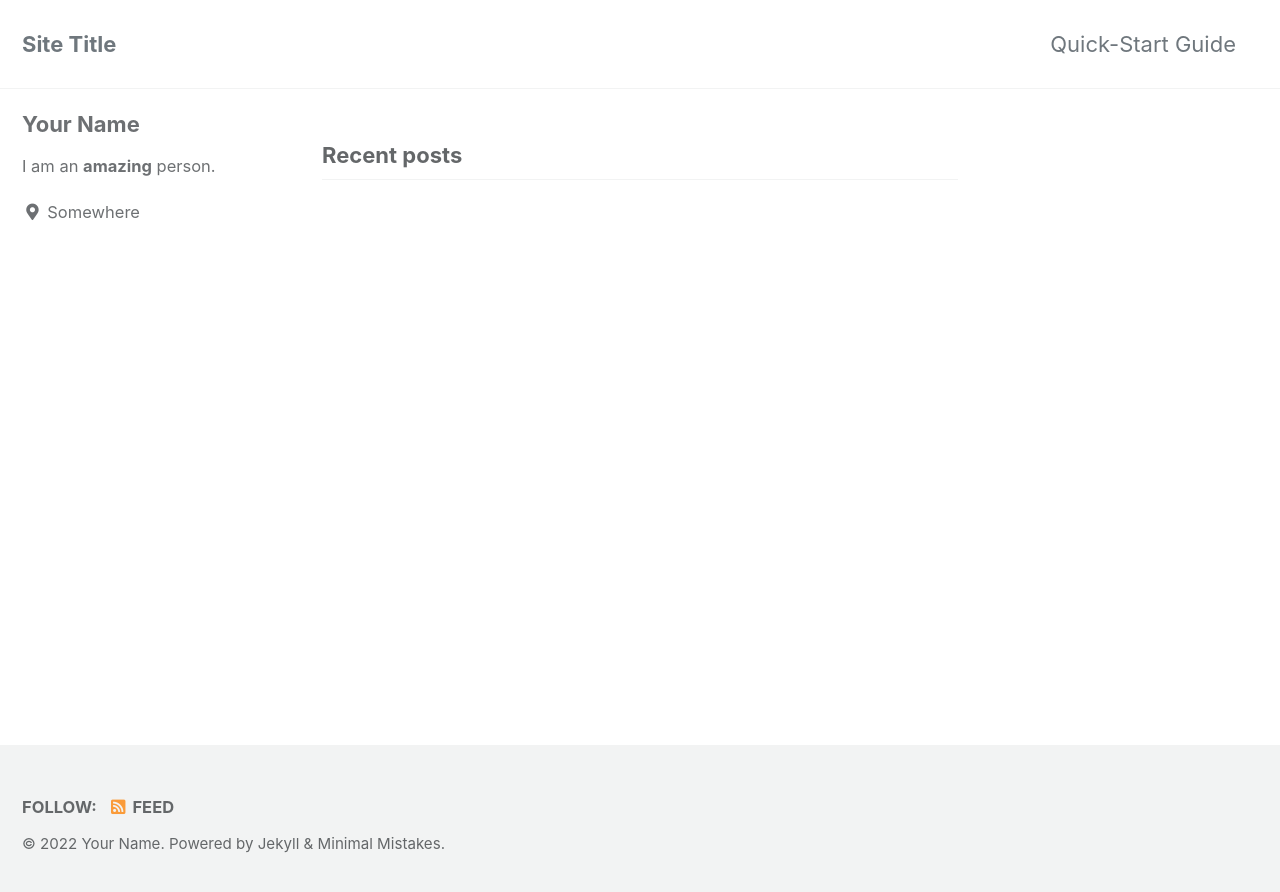
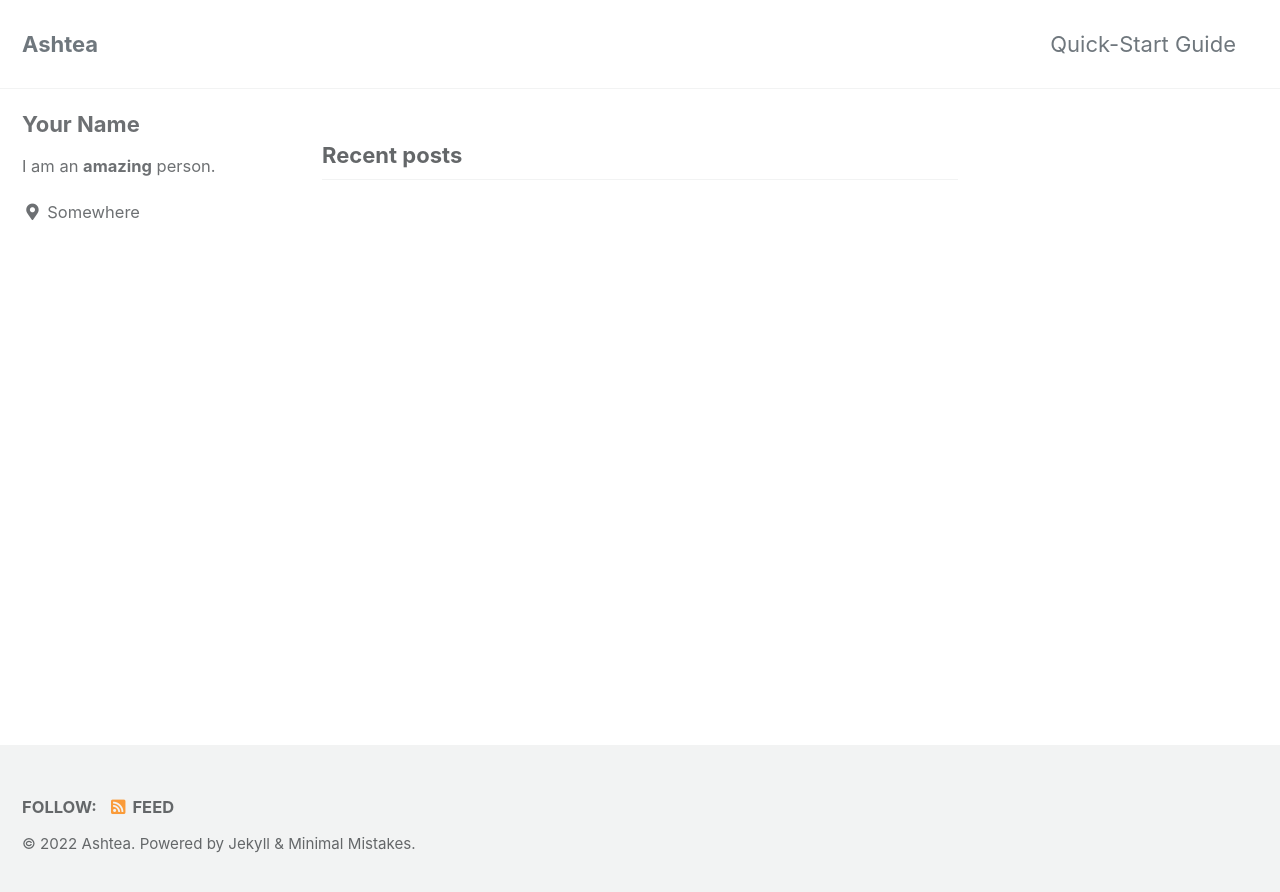
Before and after one commit to bobaashtea/bobaashtea.github.io, a Jekyll site: the page built from index.html, in a window 1280 px wide. Shown: the top 892 px of the page. Built offline with Jekyll 4.4.1, drawn with Linux system fonts in a browser that asks for light colours; cached includes are drawn as plain includes; the list of posts is cut into pages by our own code.

Commit message:
edit config

```diff
--- a/_config.yml
+++ b/_config.yml
@@ -16,10 +16,10 @@ minimal_mistakes_skin    : "default" # "air", "aqua", "contrast", "dark", "dirt"
 
 # Site Settings
 locale                   : "en-US"
-title                    : "Site Title"
+title                    : "Ashtea"
 title_separator          : "-"
 subtitle                 : # site tagline that appears below site title in masthead
-name                     : "Your Name"
+name                     : "Ashtea"
 description              : "An amazing website."
 url                      : # the base hostname & protocol for your site e.g. "https://mmistakes.github.io"
 baseurl                  : # the subpath of your site, e.g. "/blog"
@@ -39,7 +39,7 @@ comments:
     # https://developers.facebook.com/docs/plugins/comments
     appid                :
     num_posts            : # 5 (default)
-    colorscheme          : # "light" (default), "dark"
+    colorscheme          : dark # "light" (default), "dark"
   utterances:
     theme                : # "github-light" (default), "github-dark"
     issue_term           : # "pathname" (default)
```
